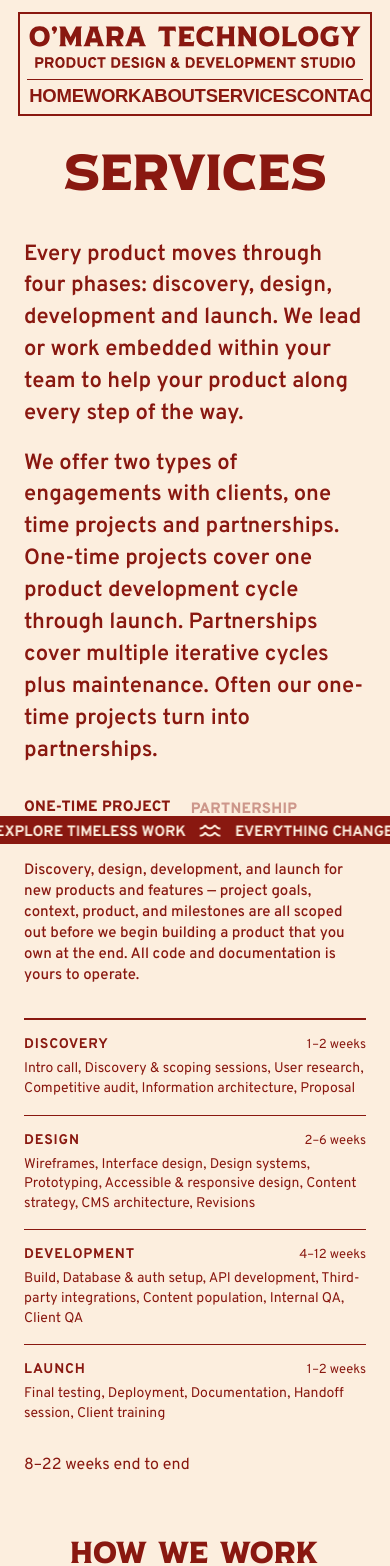
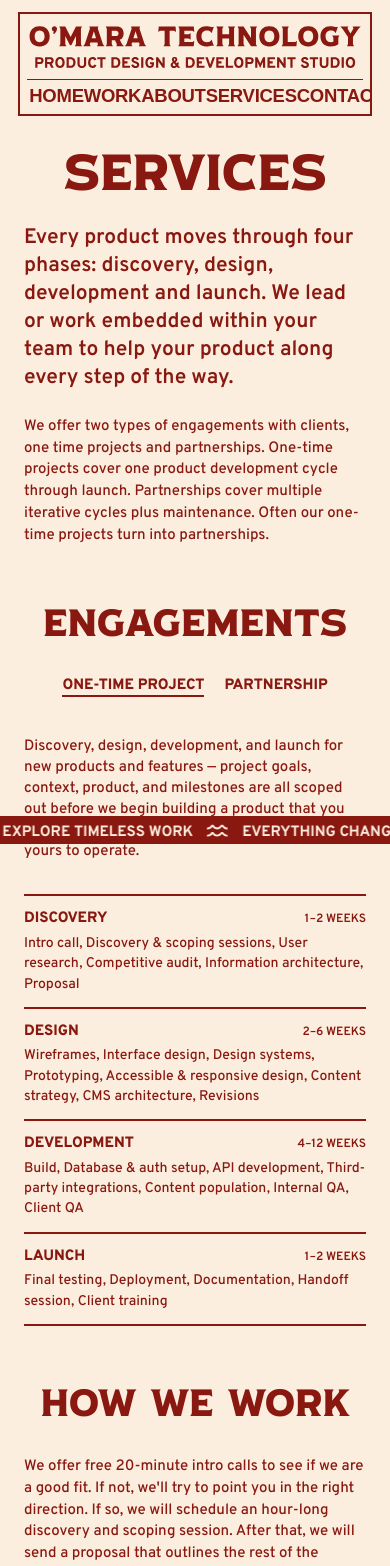
Before and after one commit to masonomara/omara-technology-design, a Next.js app: page /services in a window 390 px wide. Shown: the top 1566 px of the page. Built offline with nearby package versions, Linux system fonts and the light colour scheme; a web font is replaced by a local one.

Commit message:
cleaned up services

```diff
--- a/content/services.json
+++ b/content/services.json
@@ -5,7 +5,6 @@
       "label": "One-time Project",
       "description": "Discovery, design, development, and launch for new products and features — project goals, context, product, and milestones are all scoped out before we begin building a product that you own at the end. All code and documentation is yours to operate.",
       "timeline": {
-        "total": "8–22 weeks end to end",
         "phases": [
           {
             "name": "Discovery",
@@ -81,7 +80,7 @@
             ]
           },
           {
-            "name": "Monthly",
+            "name": "Monthly Strategy & Service",
             "duration": "Ongoing",
             "milestones": [
               "Product strategy & roadmapping",
--- a/src/app/(frontend)/contact/page.module.css
+++ b/src/app/(frontend)/contact/page.module.css
@@ -13,13 +13,13 @@
 .emailLink {
   color: var(--color-primary);
   text-decoration: underline !important;
-  text-decoration-thickness: 0.075em !important;
-  text-underline-offset: 0.15em !important;
+  text-decoration-thickness: var(--link-thickness) !important;
+  text-underline-offset: var(--link-offset) !important;
   transition: var(--transition-smooth-100) all;
 }
 
 .emailLink:hover {
-  text-underline-offset: 0.18em !important;
+  text-underline-offset: var(--link-offset-hover) !important;
 }
 
 /* Form container */
--- a/src/app/components/About.module.css
+++ b/src/app/components/About.module.css
@@ -38,7 +38,7 @@
   max-width: 740px;
   width: 87vw;
   text-align: left;
-  font-size: clamp(24px, 7.8vw, 48px);
+  font-size: clamp(38px, 7.8vw, 48px);
   font-family: var(--font-rallingtonSerif);
   color: var(--color-primary);
   margin-top: 1.6em;
--- a/src/app/components/Footer.module.css
+++ b/src/app/components/Footer.module.css
@@ -49,7 +49,7 @@
   font-variation-settings: var(--fvs-radio-ui);
   font-family: var(--font-radio);
   text-transform: uppercase;
-  letter-spacing: var(--tracking-ui);
+  letter-spacing: -0.015em;
   text-align: center;
   font-size: var(--text-ui-xl);
   text-decoration: none !important;
--- a/src/app/components/Header.module.css
+++ b/src/app/components/Header.module.css
@@ -100,7 +100,7 @@
   font-variation-settings: var(--fvs-radio-ui-big);
   font-weight: 600 !important;
   line-height: 100%;
-  letter-spacing: var(--tracking-ui);
+  letter-spacing: -0.015em;
   text-transform: uppercase;
   color: var(--color-primary);
 }
--- a/src/app/components/ServicesSection.module.css
+++ b/src/app/components/ServicesSection.module.css
@@ -1,30 +1,44 @@
 .intro {
-  margin-top: 0.8em;
-  margin-bottom: 0em;
-  font-size: 26px;
+  margin-top: 1em;
+  margin-bottom: 0;
+  font-size: 24px;
   font-weight: 600;
   max-width: 740px;
   width: 87vw;
   line-height: 1.23;
-  text-align: left;
 }
 
 .introMeta {
-  margin-top: 0.6em;
-  margin-bottom: 0em;
+  margin-top: 1.6em;
+  margin-bottom: 0;
   font-size: var(--text-lg);
   font-weight: 500;
   max-width: 740px;
   width: 87vw;
   line-height: var(--leading-relaxed);
-  text-align: left;
+}
+
+.introMeta a {
+  color: var(--color-primary);
+  text-decoration: underline !important;
+  text-decoration-thickness: var(--link-thickness) !important;
+  text-underline-offset: var(--link-offset) !important;
+  transition: var(--transition-smooth-100) all;
+}
+
+.introMeta a:hover {
+  text-decoration-thickness: var(--link-thickness) !important;
+  text-underline-offset: var(--link-offset-hover) !important;
+  transition: var(--transition-smooth-100) all;
 }
 
 .toggle {
   display: flex;
   flex-direction: row;
   gap: 24px;
-  margin-top: 2em;
+  margin-top: 0em;
+  align-items: center;
+  justify-content: center;
 }
 
 .toggleButton {
@@ -36,10 +50,9 @@
   font-size: var(--text-lg);
   font-weight: 800;
   color: var(--color-primary);
-  opacity: 0.4;
   transition: opacity 100ms ease;
   text-transform: uppercase;
-  letter-spacing: var(--tracking-loose);
+  border-bottom: 2px solid var(--color-background);
 }
 
 .toggleButton:hover {
@@ -49,7 +62,6 @@
 .toggleActive {
   opacity: 1;
   border-bottom: 2px solid var(--color-primary);
-  padding-bottom: 2px;
 }
 
 .engagementContent {
@@ -67,17 +79,19 @@
 
 .timeline {
   margin-top: 2em;
-  border-top: 2px solid var(--color-primary);
+  display: flex;
+  flex-direction: column;
+  gap: 12px;
   width: 100%;
 }
 
 .timelinePhase {
-  padding: 16px 0;
-  border-bottom: 1px solid var(--color-primary);
+  border-top: 2px solid var(--color-primary);
 }
 
 .timelinePhaseLast {
-  border-bottom: none;
+  border-bottom: 2px solid var(--color-primary);
+  padding-bottom: 12px;
 }
 
 .timelinePhaseHeader {
@@ -88,38 +102,50 @@
 }
 
 .timelinePhaseName {
-  font-weight: 700;
+  margin-top: 0.8em;
+  margin-bottom: 00em;
+  text-align: left;
+  color: var(--color-primary);
+  font-size: var(--text-md);
+  line-height: 1.45;
+  font-weight: 800;
+  font-family: var(--font-overpass);
+  text-transform: uppercase;
+}
+
+.timelineMilestones {
   font-size: var(--text-sm);
-  text-transform: uppercase;
-  letter-spacing: var(--tracking-wide);
+  line-height: 1.45;
+  font-weight: 500;
   font-family: var(--font-overpass);
+  color: var(--color-primary);
+  width: 100%;
+  text-align: left;
+  text-decoration: none;
+  margin: 0px !important;
+  margin-top: 0.2em !important;
 }
 
 .timelinePhaseDuration {
-  font-size: var(--text-xs);
-}
-
-.timelineMilestones {
-  font-size: var(--text-md);
-  margin-top: 6px;
-  margin-bottom: 0;
-  line-height: var(--leading-normal);
+  text-align: right;
+  color: var(--color-primary);
+  font-size: 14px;
+  line-height: 21.75px;
+  font-weight: 600;
+  font-family: var(--font-overpass);
+  text-transform: uppercase;
 }
 
 .phaseItems {
-  font-size: var(--text-sm);
-  margin-top: 8px;
-  margin-bottom: 0;
-  line-height: var(--leading-normal);
+  margin: 0;
+  font-size: var(--text-lg);
+  margin-top: 0.2em;
+  font-weight: 500;
+  line-height: var(--leading-relaxed);
 }
 
 .ctaLink {
-  display: inline-flex;
-  align-items: center;
-  justify-content: center;
-  margin-top: 1.2em;
   height: 40px;
-  padding: 0 20px;
   font-size: 21px;
   font-family: var(--font-radio);
   font-variation-settings:
@@ -131,9 +157,17 @@
   border: 2px solid var(--color-primary);
   background-color: var(--color-background);
   color: var(--color-primary);
-  text-decoration: none !important;
   transition: var(--transition-smooth-100) all;
   cursor: pointer;
+  justify-content: center;
+  align-items: center;
+  width: 100%;
+  max-width: 180px;
+  margin-top: calc(0.6em + 16px);
+  margin-bottom: 0.4em;
+  padding: 0 20px;
+  display: inline-flex;
+  text-decoration: none !important;
 }
 
 .ctaLink:hover {
@@ -155,20 +189,29 @@
 }
 
 .servicesSection {
+  flex-direction: column;
+  justify-content: center;
+  align-items: center;
+  width: 87vw;
   max-width: 740px;
-  width: 87vw;
+  display: flex;
 }
 
 .pricingSection {
+  flex-direction: column;
+  justify-content: center;
+  align-items: center;
+  width: 87vw;
   max-width: 740px;
-  width: 87vw;
+  display: flex;
+  margin-bottom: 32px;
 }
 
 .sectionHeading {
   max-width: 740px;
   width: 87vw;
   text-align: left;
-  font-size: clamp(24px, 7.8vw, 48px);
+  font-size: clamp(38px, 7.8vw, 48px);
   font-family: var(--font-rallingtonSerif);
   color: var(--color-primary);
   margin-top: 1.6em;
@@ -199,23 +242,22 @@
 
 @media screen and (max-width: 699px) {
   .intro {
-    width: calc(100% - 16px);
-    padding: 0 8px;
-    font-size: 22px;
-    line-height: 1.45;
+    width: calc(100% - 24px);
+    padding: 0 12px;
+    font-size: 21px;
+    line-height: 1.33;
   }
 
   .introMeta {
-    width: calc(100% - 16px);
-    padding: 0 8px;
+    width: calc(100% - 24px);
+    padding: 0 12px;
     font-size: var(--text-md);
-    line-height: var(--leading-normal);
   }
 
   .toggle {
     gap: 20px;
-    width: calc(100% - 16px);
-    padding: 0 8px;
+    width: calc(100% - 24px);
+    padding: 0 12px;
   }
 
   .toggleButton {
@@ -223,16 +265,55 @@
   }
 
   .engagementContent {
-    width: calc(100% - 16px);
-    padding: 0 8px;
+    width: calc(100% - 24px);
+    padding: 0 12px;
   }
 
   .engagementDescription {
     font-size: var(--text-md);
   }
 
-  .timelineMilestones {
-    font-size: var(--text-sm);
+  .timelinePhaseDuration {
+    font-size: var(--text-2xs);
+  }
+
+  .servicesSection {
+    width: calc(100% - 24px);
+    padding-left: 12px;
+    padding-right: 12px;
+  }
+
+  .pricingSection {
+    width: calc(100% - 24px);
+    padding-left: 12px;
+    padding-right: 12px;
+  }
+
+  .servicesBody p,
+  .pricingBody p {
+    font-size: var(--text-md);
+  }
+}
+
+@media screen and (max-width: 449px) {
+  .intro {
+    width: calc(100% - 16px);
+    padding: 0 8px;
+  }
+
+  .introMeta {
+    width: calc(100% - 16px);
+    padding: 0 8px;
+  }
+
+  .toggle {
+    width: calc(100% - 16px);
+    padding: 0 8px;
+  }
+
+  .engagementContent {
+    width: calc(100% - 16px);
+    padding: 0 8px;
   }
 
   .servicesSection {
@@ -246,9 +327,4 @@
     padding-left: 8px;
     padding-right: 8px;
   }
-
-  .servicesBody p,
-  .pricingBody p {
-    font-size: var(--text-md);
-  }
 }
--- a/src/app/components/ServicesSection.tsx
+++ b/src/app/components/ServicesSection.tsx
@@ -30,6 +30,7 @@
         whileInView="show"
         viewport={viewport}
         className="title"
+        style={{ marginBottom: 0 }}
       >
         SERVICES
       </motion.h1>
@@ -39,19 +40,35 @@
         initial="hidden"
         whileInView="show"
         viewport={viewport}
+        style={{
+          display: "flex",
+          alignItems: "center",
+          justifyContent: "flex-start",
+          flexDirection: "column",
+        }}
       >
         <p className={styles.intro}>
           Every product moves through four phases: discovery, design,
           development and launch. We lead or work embedded within your team to
           help your product along every step of the way.
         </p>
-        <p className={styles.intro}>
+        <p className={styles.introMeta}>
           We offer two types of engagements with clients, one time projects and
           partnerships. One-time projects cover one product development cycle
           through launch. Partnerships cover multiple iterative cycles plus
           maintenance. Often our one-time projects turn into partnerships.
         </p>
       </motion.div>
+
+      <motion.h2
+        className={styles.sectionHeading}
+        variants={textFadeUpSmall(0.1, 0.4)}
+        initial="hidden"
+        whileInView="show"
+        viewport={viewport}
+      >
+        Engagements
+      </motion.h2>
 
       <motion.div
         variants={textFadeUpSmall(0.12, 0.4)}
```
